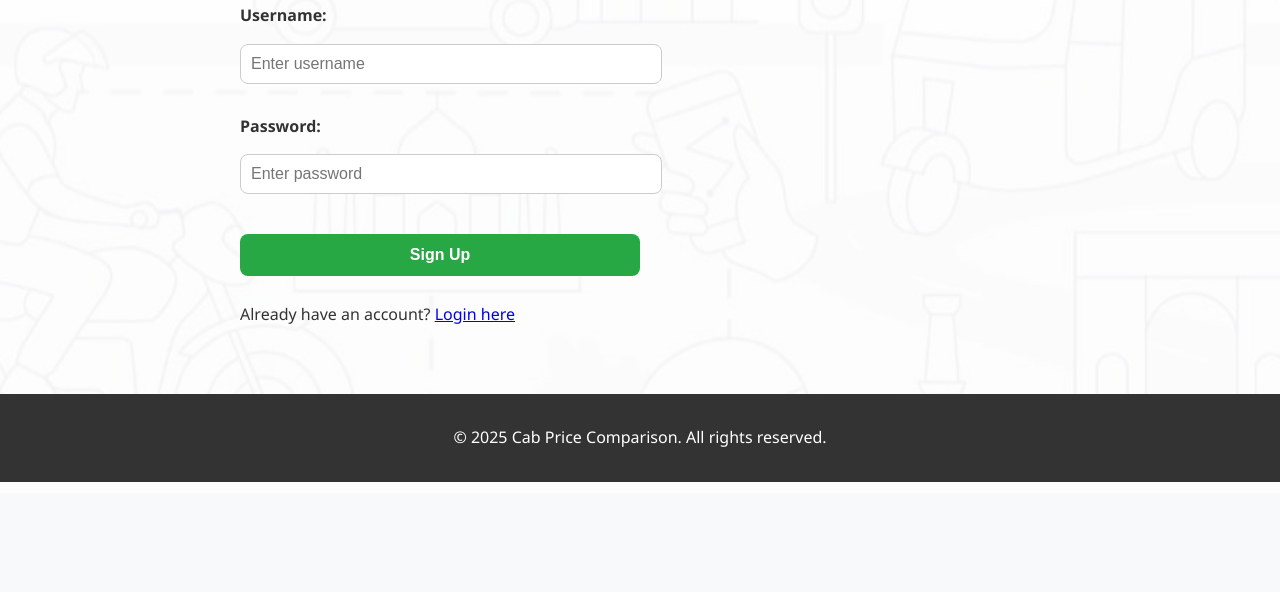
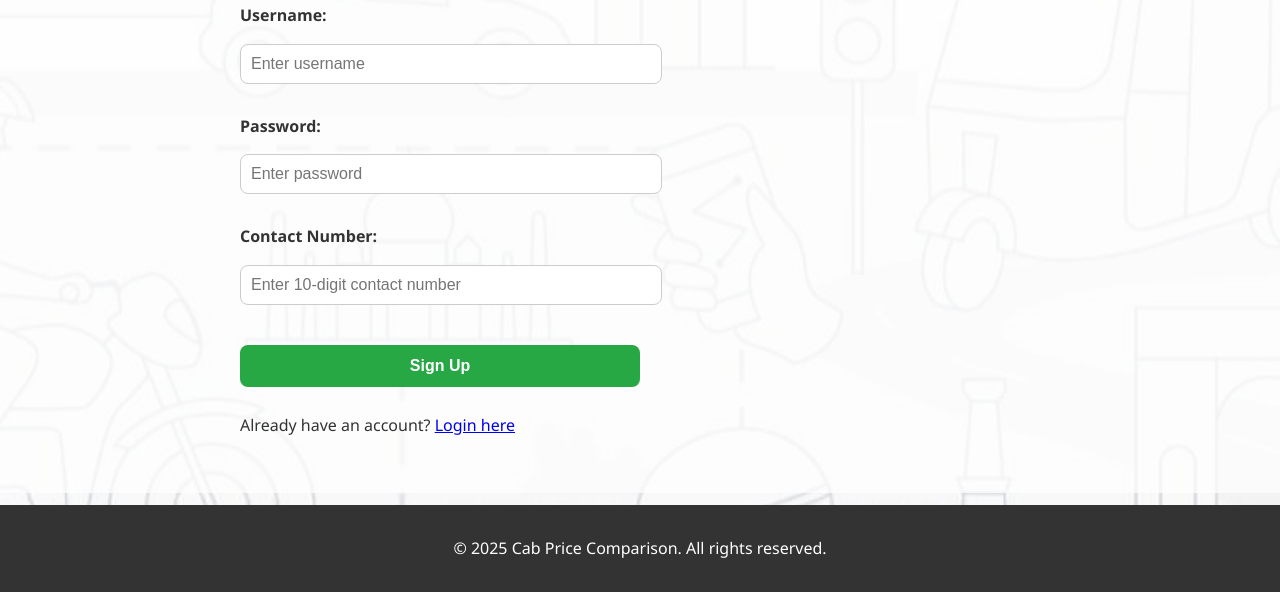
Before and after one commit to harshraj1657/cab2, a plain HTML site: page signup.html in a window 1280 px wide. Shown: the part 307-899 px from the top of the page. Before the commit the page ends 800 px from the top, so only its background shows below. Drawn offline with Linux system fonts and the light colour scheme.

Commit message:
Update signup.html

```diff
--- a/signup.html
+++ b/signup.html
@@ -26,13 +26,20 @@
                 <input type="password" id="password" placeholder="Enter password" required>
             </div>
 
+            <div class="form-group">
+                <label for="contact">Contact Number:</label>
+                <input type="tel" id="contact" placeholder="Enter 10-digit contact number"
+                       pattern="[0-9]{10}" title="Please enter exactly 10 digits" required>
+            </div>
+
             <button type="button" onclick="signUp()">Sign Up</button>
         </form>
 
         <p>Already have an account? <a href="login.html">Login here</a></p>
     </main>
+
+    <footer>
+        <p>&copy; 2025 Cab Price Comparison. All rights reserved.</p>
+    </footer>
 </body>
 </html>
-<footer>
-    <p>&copy; 2025 Cab Price Comparison. All rights reserved.</p>
-</footer>
```
